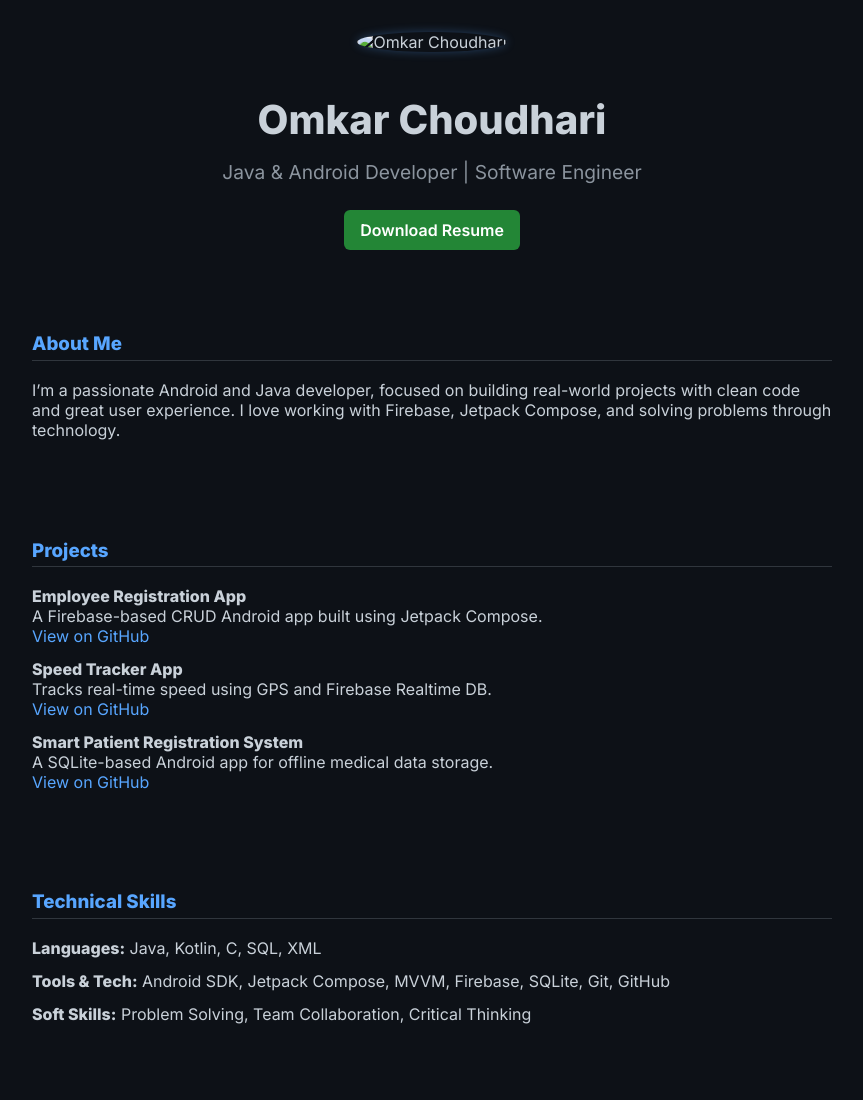
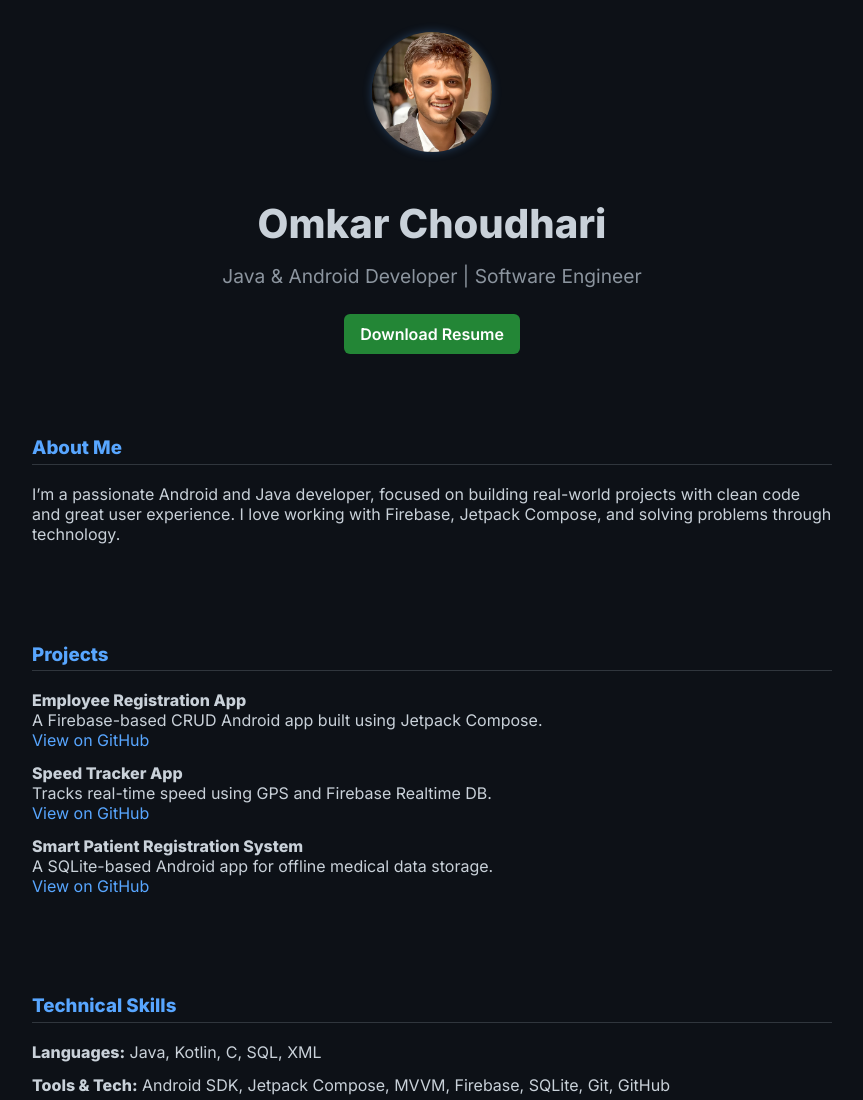
Before and after one commit to Omkar-Choudhari/Omkar-Choudhari.github.io, a plain HTML site: page index.html in a window 1280 px wide. Shown: the top 1100 px of the page, without its empty margins (208-1071 px from the left). Drawn offline with nearby package versions, Linux system fonts and the light colour scheme.

Commit message:
Update index.html

```diff
--- a/index.html
+++ b/index.html
@@ -77,7 +77,7 @@
 </head>
 <body>
   <header data-aos="fade-down">
-    <img src="assets/WhatsApp Image 2025-04-30 at 19.54.21_10c7b84f.jpg" alt="Omkar Choudhari" />
+    <img src="omkar.jpg" alt="Omkar Choudhari" />
     <h1>Omkar Choudhari</h1>
     <h2>Java & Android Developer | Software Engineer</h2>
     <a class="button" href="OmkarChoudhariCV.pdf" target="_blank">Download Resume</a>
```
